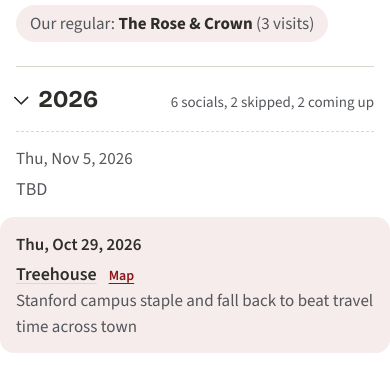
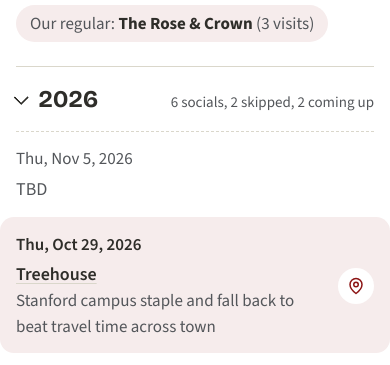
Before and after one commit to tipc-socials/tipc-socials.github.io, a plain HTML site: page site/index.html in a window 390 px wide. Shown: the part 466-831 px from the top of the page. Drawn offline with nearby package versions, Linux system fonts and the light colour scheme.

Commit message:
Move map and menu links to icon buttons on the right of each row

```diff
--- a/site/app.js
+++ b/site/app.js
@@ -46,17 +46,26 @@
     return `${n} ${word}${n === 1 ? "" : "s"}`;
   }
 
-  // A place name linked to its website, followed by small Map / Menu links.
-  function placeLine(cls, name, { website, map, menu } = {}) {
-    const extras = el("span", { class: "extra-links" });
-    if (safeUrl(map)) extras.append(link(map, "Map"));
-    if (safeUrl(menu)) extras.append(link(menu, "Happy hour menu"));
-    return el(
-      "p",
-      { class: cls },
-      link(website, name, { class: "name" }),
-      extras.childElementCount ? extras : null
-    );
+  // 24x24 stroke icons (shapes after Lucide's map-pin and martini).
+  const ICONS = {
+    map: '<path d="M20 10c0 6-8 12-8 12s-8-6-8-12a8 8 0 0 1 16 0Z"/><circle cx="12" cy="10" r="3"/>',
+    menu: '<path d="M8 22h8"/><path d="M12 11v11"/><path d="m19 3-7 8-7-8Z"/>',
+  };
+
+  function iconLink(url, label, icon) {
+    const a = link(url, "", { class: "icon-link", "aria-label": label, title: label });
+    a.innerHTML =
+      '<svg viewBox="0 0 24 24" width="18" height="18" fill="none" stroke="currentColor" stroke-width="2" ' +
+      `stroke-linecap="round" stroke-linejoin="round" aria-hidden="true">${ICONS[icon]}</svg>`;
+    return a;
+  }
+
+  // Map / menu icons that sit at the right end of a row.
+  function rowLinks(name, { map, menu } = {}) {
+    const links = el("div", { class: "row-links" });
+    if (safeUrl(map)) links.append(iconLink(map, `Map: ${name}`, "map"));
+    if (safeUrl(menu)) links.append(iconLink(menu, `Happy hour menu: ${name}`, "menu"));
+    return links.childElementCount ? links : null;
   }
 
   function renderRow(s, isNext, place) {
@@ -64,6 +73,10 @@
     const classes = ["row"];
     if (s.skipped || s.tbd) classes.push("is-muted");
     if (isNext) classes.push("is-next");
+
+    const muted = s.skipped || s.tbd;
+    const website = s.link || (place && place.link);
+    const map = s.location || (place && place.location);
 
     return el(
       "li",
@@ -76,14 +89,10 @@
       el(
         "div",
         { class: "row-body" },
-        s.skipped || s.tbd
-          ? el("p", { class: "row-place" }, s.skipped ? "Skipped" : "TBD")
-          : placeLine("row-place", s.place, {
-              website: s.link || (place && place.link),
-              map: s.location || (place && place.location),
-            }),
+        el("p", { class: "row-place" }, muted ? (s.skipped ? "Skipped" : "TBD") : link(website, s.place, { class: "name" })),
         s.notes && el("p", { class: "row-note" }, s.notes)
-      )
+      ),
+      muted ? null : rowLinks(s.place, { map })
     );
   }
 
@@ -173,9 +182,14 @@
       el(
         "li",
         { class: "place" },
-        placeLine("place-name", p.name, { website: p.link, map: p.location, menu: p.happy_hour_menu }),
-        el("p", { class: "place-hours" }, p.happy_hour ? `Happy hour ${p.happy_hour}` : "Happy hour unknown"),
-        p.happy_hour_notes && el("p", { class: "place-notes" }, p.happy_hour_notes)
+        el(
+          "div",
+          { class: "place-body" },
+          el("p", { class: "place-name" }, link(p.link, p.name, { class: "name" })),
+          el("p", { class: "place-hours" }, p.happy_hour ? `Happy hour ${p.happy_hour}` : "Happy hour unknown"),
+          p.happy_hour_notes && el("p", { class: "place-notes" }, p.happy_hour_notes)
+        ),
+        rowLinks(p.name, { map: p.location, menu: p.happy_hour_menu })
       );
 
     const groups = [
--- a/site/style.css
+++ b/site/style.css
@@ -199,7 +199,8 @@ main.wrap { padding-top: 44px; }
 
 .row {
   display: grid;
-  grid-template-columns: 9.5rem minmax(0, 1fr);
+  grid-template-columns: 9.5rem minmax(0, 1fr) auto;
+  align-items: start;
   gap: 4px 20px;
   padding: 14px 0;
   border-top: 1px dashed var(--fog);
@@ -243,22 +244,41 @@ main.wrap { padding-top: 44px; }
 .row.is-next .row-date { color: var(--black); font-weight: 600; }
 
 @media (max-width: 560px) {
-  .row { grid-template-columns: minmax(0, 1fr); }
+  .row { grid-template-columns: minmax(0, 1fr) auto; }
+  .row-date { grid-column: 1; }
+  .row-body { grid-column: 1; }
+  .row-links { grid-column: 2; grid-row: 1 / span 2; }
 }
 
-/* Place name linked to its website, then small Map / Menu links */
+/* Place names link to the website; map and menu are icons on the right */
 
 .name { color: inherit; text-decoration-color: var(--fog); }
 
 a.name:hover { color: var(--cardinal); text-decoration-color: currentColor; }
 
-.extra-links {
-  display: inline-flex;
-  flex-wrap: wrap;
-  gap: 0 12px;
-  margin-left: 12px;
-  font-size: 0.875rem;
-  font-weight: 600;
+.row-links {
+  display: flex;
+  gap: 8px;
+  align-self: center;
+}
+
+.icon-link {
+  display: grid;
+  place-items: center;
+  width: 36px;
+  height: 36px;
+  border-radius: 999px;
+  background: var(--fog-light);
+  color: var(--cardinal);
+  transition: background-color 0.15s ease, color 0.15s ease;
+}
+
+.row.is-next .icon-link { background: var(--white); }
+
+.icon-link:hover,
+.row.is-next .icon-link:hover {
+  background: var(--cardinal);
+  color: var(--white);
 }
 
 /* ---------- Suggestions ---------- */
@@ -279,11 +299,14 @@ a.name:hover { color: var(--cardinal); text-decoration-color: currentColor; }
 }
 
 .place {
+  display: grid;
+  grid-template-columns: minmax(0, 1fr) auto;
+  gap: 0 16px;
   padding: 12px 0;
   border-bottom: 1px dashed var(--fog);
 }
 
-.place > p { margin: 0; }
+.place-body > p { margin: 0; }
 
 .place-name { font-weight: 600; }
 
@@ -303,5 +326,6 @@ a.name:hover { color: var(--cardinal); text-decoration-color: currentColor; }
 .footer p { margin: 0; }
 
 @media (prefers-reduced-motion: reduce) {
-  .year > summary::before { transition: none; }
+  .year > summary::before,
+  .icon-link { transition: none; }
 }
```
